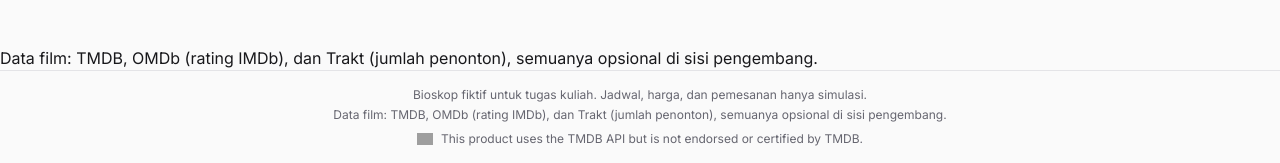
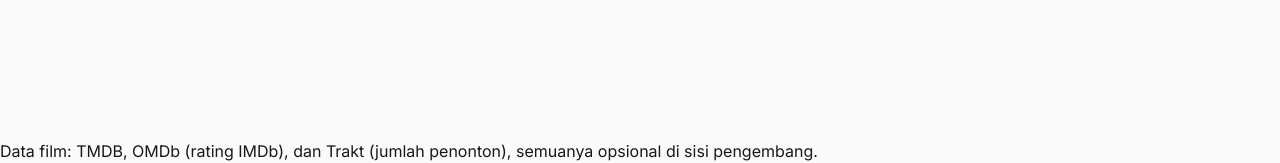
Before and after one commit to Axse15/KursiKu, a React (Vite) app: page / in a window 1280 px wide. Shown: the part 637-800 px from the top of the page. Built offline with nearby package versions, Linux system fonts and the light colour scheme; no server answers; the database is empty; grey boxes are pictures that could not be loaded.

Commit message:
Siap pindah ke IDX

```diff
--- a/src/App.jsx
+++ b/src/App.jsx
@@ -90,17 +90,6 @@ function Layout({ children }) {
         Data film: TMDB, OMDb (rating IMDb), dan Trakt (jumlah penonton),
         semuanya opsional di sisi pengembang.
       </p>
-      <footer className="border-t border-line px-4 py-4 text-center text-xs text-faint print:hidden">
-        <p>
-          Bioskop fiktif untuk tugas kuliah. Jadwal, harga, dan pemesanan hanya
-          simulasi.
-        </p>
-        <p className="mt-1">
-          Data film: TMDB, OMDb (rating IMDb), dan Trakt (jumlah penonton),
-          semuanya opsional di sisi pengembang.
-        </p>
-        <TmdbCredit />
-      </footer>
     </div>
   );
 }
```
